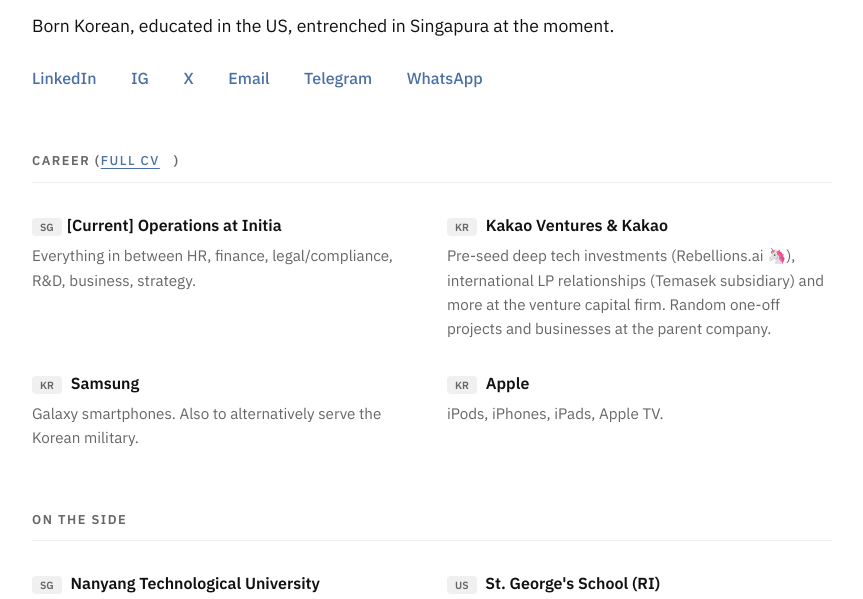
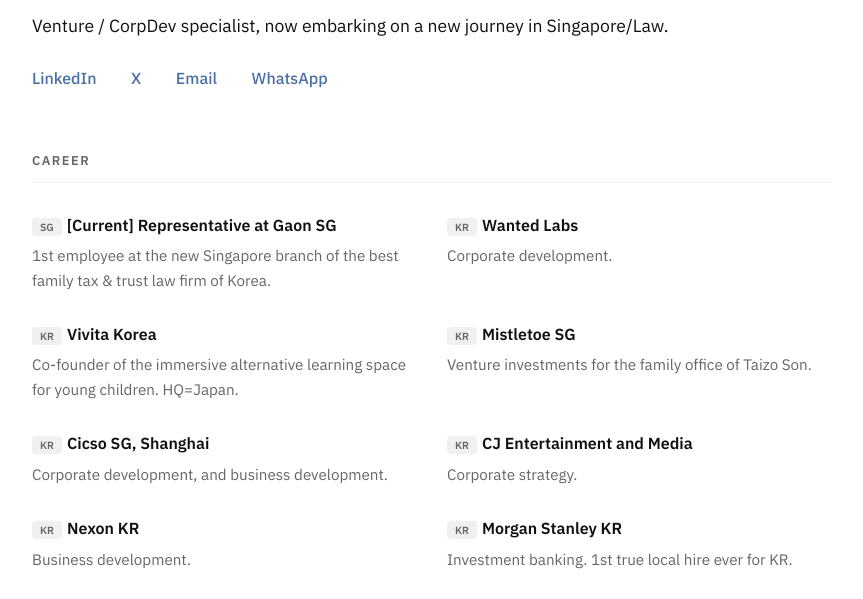
Before and after one commit to caren-kang/caren-kang.github.io, a plain HTML site: page index.html in a window 1280 px wide. Shown: the part 117-716 px from the top of the page, without its empty margins (208-1071 px from the left). Drawn offline with Linux system fonts and the light colour scheme.

Commit message:
Update index.html

```diff
--- a/index.html
+++ b/index.html
@@ -167,36 +167,50 @@
     <header>
         <h1>Inbae Lee 🇸🇬</h1>
         <div class="bio">
-            Born Korean, educated in the US, entrenched in Singapura at the moment.
+            Venture / CorpDev specialist, now embarking on a new journey in Singapore/Law.
         </div>
         <div class="links">
-            <a href="https://www.linkedin.com/in/inbaelee" target="_blank">LinkedIn</a>
-            <a href="https://instagram.com/inbae.io" target="_blank">IG</a>
+            <a href="https://www.linkedin.com/in/caren-shihyun-kang-b249302b" target="_blank">LinkedIn</a>
             <a href="https://x.com/inbaelee" target="_blank">X</a>
-            <a href="mailto:contact@inbae.io">Email</a>
-            <a href="https://t.me/inbaelee" target="_blank">Telegram</a>
-            <a href="https://wa.me/6597299689" target="_blank">WhatsApp</a>
+            <a href="mailto:caren@baeck.partners">Email</a>
+            <a href="https://wa.me/6597249689" target="_blank">WhatsApp</a>
         </div>
     </header>
 
     <section>
-        <h2>Career (<a href="https://standardresume.co/r/inbae" target="_blank">Full CV</a>)</h2>
+        <h2>Career</h2>
         <div class="grid">
             <div class="item">
-                <div class="item-title"><span class="tag">SG</span>[Current] Operations at Initia</div>
-                <div class="item-desc">Everything in between HR, finance, legal/compliance, R&D, business, strategy.</div>
+                <div class="item-title"><span class="tag">SG</span>[Current] Representative at Gaon SG</div>
+                <div class="item-desc">1st employee at the new Singapore branch of the best family tax & trust law firm of Korea.</div>
             </div>
             <div class="item">
-                <div class="item-title"><span class="tag">KR</span> Kakao Ventures & Kakao</div>
-                <div class="item-desc">Pre-seed deep tech investments (Rebellions.ai 🦄), international LP relationships (Temasek subsidiary) and more at the venture capital firm. Random one-off projects and businesses at the parent company.</div>
+                <div class="item-title"><span class="tag">KR</span>Wanted Labs</div>
+                <div class="item-desc">Corporate development.</div>
             </div>
             <div class="item">
-                <div class="item-title"><span class="tag">KR</span> Samsung</div>
-                <div class="item-desc">Galaxy smartphones. Also to alternatively serve the Korean military.</div>
+                <div class="item-title"><span class="tag">KR</span>Vivita Korea</div>
+                <div class="item-desc">Co-founder of the immersive alternative learning space for young children. HQ=Japan.</div>
             </div>
             <div class="item">
-                <div class="item-title"><span class="tag">KR</span> Apple</div>
-                <div class="item-desc">iPods, iPhones, iPads, Apple TV.</div>
+                <div class="item-title"><span class="tag">KR</span>Mistletoe SG</div>
+                <div class="item-desc">Venture investments for the family office of Taizo Son.</div>
+            </div>
+            <div class="item">
+                <div class="item-title"><span class="tag">KR</span>Cicso SG, Shanghai</div>
+                <div class="item-desc">Corporate development, and business development.</div>
+            </div>
+            <div class="item">
+                <div class="item-title"><span class="tag">KR</span>CJ Entertainment and Media</div>
+                <div class="item-desc">Corporate strategy.</div>
+            </div>
+            <div class="item">
+                <div class="item-title"><span class="tag">KR</span>Nexon KR</div>
+                <div class="item-desc">Business development.</div>
+            </div>
+            <div class="item">
+                <div class="item-title"><span class="tag">KR</span>Morgan Stanley KR</div>
+                <div class="item-desc">Investment banking. 1st true local hire ever for KR.</div>
             </div>
         </div>
     </section>
```
